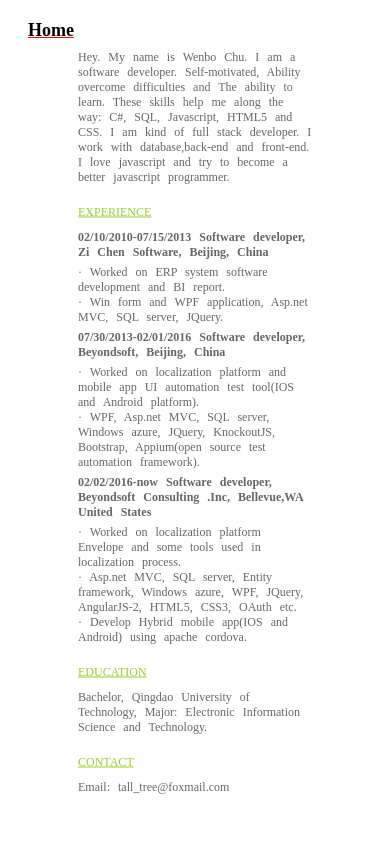
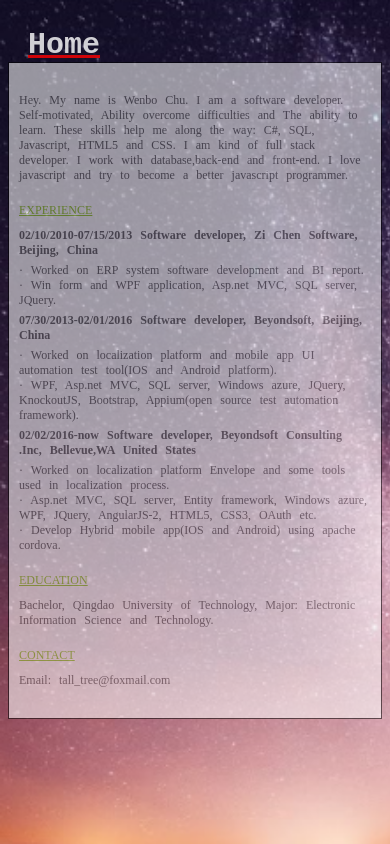
Before and after one commit to chuwenbo/Personal-Website, a website: page app/views/about.html in a window 390 px wide. Drawn offline with Linux system fonts and the light colour scheme.

Commit message:
different styles for different screen width

```diff
--- a/app/public/css/about.css
+++ b/app/public/css/about.css
@@ -33,3 +33,18 @@
     text-decoration: underline;
     color: yellowgreen;
 }
+
+
+@media only screen and (max-width: 500px){
+    .centered {
+        width: auto;
+        padding: 30px 10px 30px 10px;
+        position: unset;
+        top: 0;
+        left: 0;
+        transform: none;
+        background-color: #ffffff;
+        border: 1px solid black;
+        opacity: 0.7;
+    }
+}
--- a/app/public/css/site.css
+++ b/app/public/css/site.css
@@ -5,6 +5,12 @@ html {
 
 body {
     background-color: white;
+    font-family: monospace;
+    color: black;
+}
+
+a{
+    color: black;
 }
 
 .centered {
@@ -15,12 +21,12 @@ body {
 }
 
 .menu-bar {
-    margin-left: 20px;
-    margin-top: 20px;
+    padding-left: 20px;
+    padding-top: 20px;
+    width:10%;
 }
 
 .menu-bar a {
-    color: black;
     font-weight: bolder;
     font-size: 18px;
     text-decoration-color: red;
@@ -30,3 +36,32 @@ body {
 .menu-bar a:hover {
     color: black;
 }
+
+/*
+    css styles form mobile app
+*/
+
+@media only screen and (max-width: 500px) {
+    body {
+        background-color: white;
+        font-family: monospace;
+        background-image: url('/img/background.png');
+        color: white;
+        background-size: cover;
+        background-repeat: no-repeat;
+        background-attachment: fixed;
+        opacity: 0.8;
+    }
+
+    a{
+        color: white;
+    }
+
+    .centered {
+        width: 80%;
+    }
+
+    .menu-bar a {
+        font-size: 30px;
+    }
+}
--- a/app/views/about.html
+++ b/app/views/about.html
@@ -6,6 +6,8 @@
     <meta name="Wenbo" content="first name" />
     <meta name="Chu" content="last name" />
     <meta name="褚文波" content="chinese name" />
+    <meta name="viewport" content="width=device-width, initial-scale=1.0" />
+
     <title>Wenbo Chu / Software developer</title>
 
     <link rel="stylesheet" type="text/css" href="/css/site.css" />
--- a/dev.log.txt
+++ b/dev.log.txt
@@ -3,3 +3,4 @@ questions:
 1. html tag 100% , how does it effect layout?
 2. how to align div to the middle of page? https://css-tricks.com/quick-css-trick-how-to-center-an-object-exactly-in-the-center/
 3. Build by ,in , with.
+4. Viewport meta tag  https://developer.mozilla.org/en-US/docs/Mozilla/Mobile/Viewport_meta_tag
```
Also changed, not shown: app/public/css/index.css (+14 -1 lines), app/views/index.html (+2 -1 lines), app/public/img/background.png (added), 1 other file.
